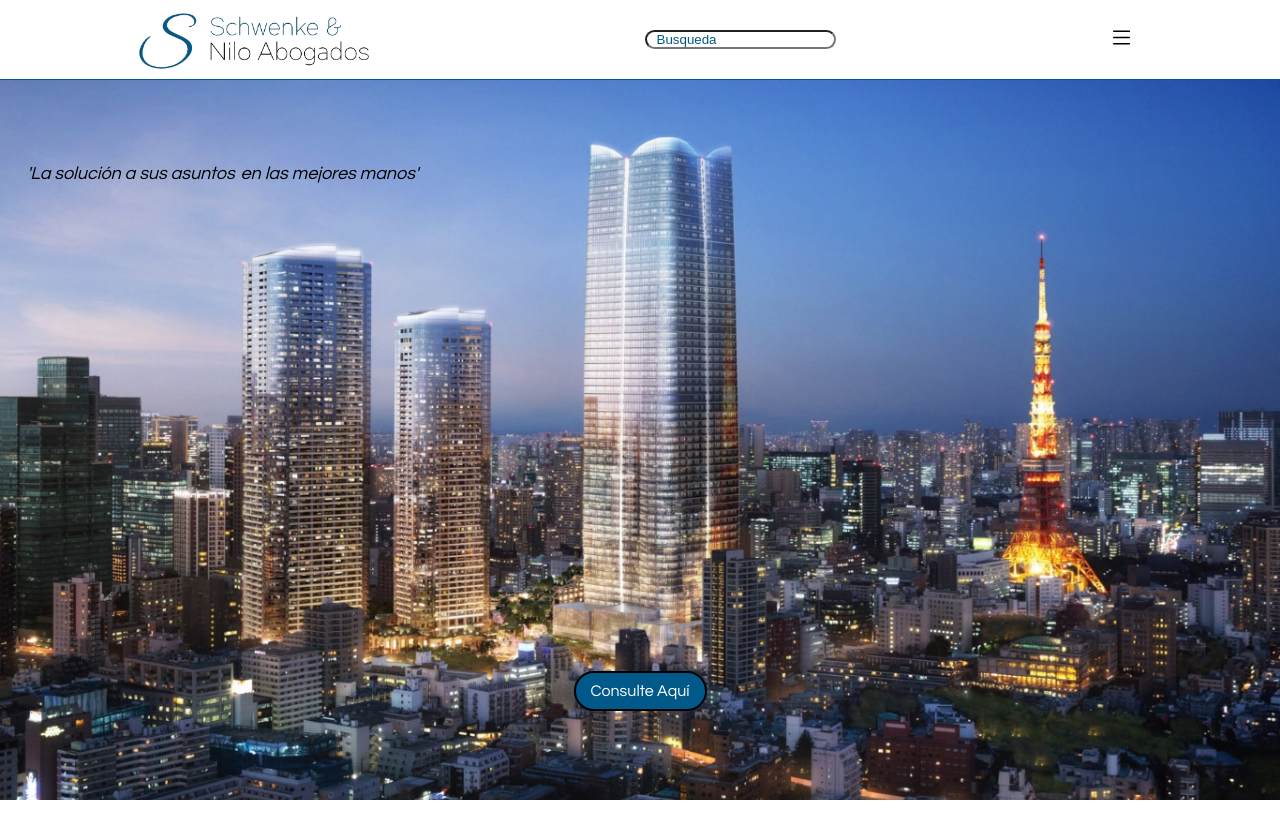
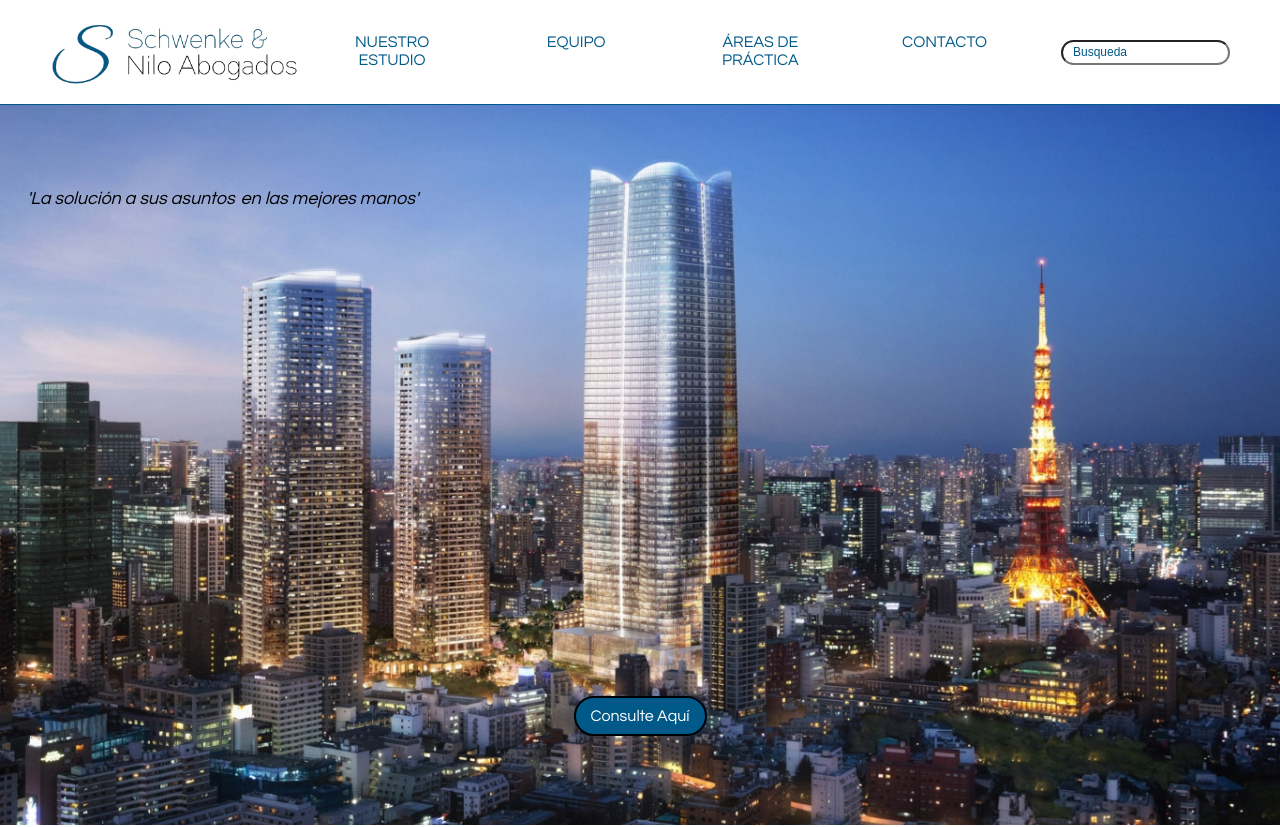
Before and after one commit to cristobalhiza/SyN-Abogados, a plain HTML site: page index.html in a window 1280 px wide. Shown: the top 827 px of the page. Drawn offline with Linux system fonts and the light colour scheme.

Commit message:
agrega barra menu vista desktop

```diff
--- a/index.html
+++ b/index.html
@@ -12,7 +12,7 @@
     <!-- BARRA DE NAVEGACIÓN -->
     <!-- LOGO  -->
     <header class="header">
-        <div class="logo">
+        <div class="logo-wrapper">
             <a title="SyN Abogados Inicio" href="./index.html" class="logo__link">
                 <img src="./img/logosyn.png" alt="Logo Schwenke y Nilo Abogados" class="logo__img">
             </a>
@@ -21,14 +21,17 @@
         <input type="checkbox" class="nav-toggle" id="toggle-nav">
         <nav class="nav">
             <ul class="main-menu">
-                <li class="main-menu__item"><a class="main-menu__link" href="./pages/nuestro-estudio.html">Nuestro Estudio</a></li>
+                <li class="main-menu__item"><a class="main-menu__link" href="./pages/nuestro-estudio.html">Nuestro
+                        Estudio</a></li>
                 <li class="main-menu__item"><a class="main-menu__link" href="./pages/equipo.html">Equipo</a></li>
-                <li class="main-menu__item"><a class="main-menu__link" href="./pages/areas.html">Áreas de Práctica</a></li>
+                <li class="main-menu__item"><a class="main-menu__link" href="./pages/areas.html">Áreas de Práctica</a>
+                </li>
                 <li class="main-menu__item"><a class="main-menu__link" href="./pages/contacto.html">Contacto</a></li>
             </ul>
         </nav>
-        <input type="search" placeholder="Busqueda" class="search-area">
-        <label for="toggle-nav" class="nav-toggle-label"><img src="./img/menu-icon.svg" alt="menu icon" class="menu-icon"></label>
+        <input type="search" placeholder="Busqueda" class="search-input">
+        <label for="toggle-nav" class="nav-toggle-label"><img src="./img/menu-icon.svg" alt="menu icon"
+                class="menu-icon"></label>
         <!-- BUSQUEDA Y MENU ICONO -->
 
 
@@ -59,7 +62,7 @@
                         mundial nos avalan, estamos asociados con importantes Estudios Jurídicos en más de 25 países en
                         América y Europa.</p>
                 </div>
-                <div class="about__img-container">
+                <div class="about__img-wrapper">
                     <img class="about__img" src="./img/nuestroestudio-m.jpg" alt="Oficina de Nuestro Estudio">
                 </div>
             </article>
@@ -78,7 +81,7 @@
         <h2 class="services-heading">Áreas de Práctica</h2>
         <section class="services">
             <article class="services-article">
-                <div class=" services-article__img-container">
+                <div class=" services-article__img-wrapper">
                     <img src="./img/services/derecho-ambiental-m1.jpg" alt="Imagen D° Ambiental"
                         class="services-article__img">
                 </div>
@@ -92,7 +95,7 @@
                 </div>
             </article>
             <article class="services-article">
-                <div class="services-article__img-container">
+                <div class="services-article__img-wrapper">
                     <img src="./img/services/derecho-telecom.jpg" alt="Imgagen D° Telecomunicaciones"
                         class="services-article__img">
                 </div>
@@ -106,7 +109,7 @@
                 </div>
             </article>
             <article class="services-article">
-                <div class="services-article__img-container">
+                <div class="services-article__img-wrapper">
                     <img src="./img/services/derecho-inmobiliario-y-urbanistico.jpg" alt="Imagen D° Inmobiliario"
                         class="services-article__img">
                 </div>
@@ -118,7 +121,7 @@
                 </div>
             </article>
             <article class="services-article services-article--mobile1">
-                <div class="services-article__img-container">
+                <div class="services-article__img-wrapper">
                     <img src="./img/services/corporativo-negocios.jpg" alt="Imagen D° Corporativo"
                         class="services-article__img">
                 </div>
@@ -132,7 +135,7 @@
                 </div>
             </article>
             <article class="services-article services-article--mobile2">
-                <div class="services-article__img-container">
+                <div class="services-article__img-wrapper">
                     <img src="./img/services/resolucion-conflictos.jpg" alt="Imgagen D° Telecomunicaciones"
                         class="services-article__img">
                 </div>
@@ -146,7 +149,7 @@
                 </div>
             </article>
             <article class="services-article services-article--mobile2">
-                <div class="services-article__img-container">
+                <div class="services-article__img-wrapper">
                     <img src="./img/services/tributario-m.png" alt="Imgagen D° tributario"
                         class="services-article__img">
                 </div>
@@ -177,7 +180,7 @@
         </section>
         <div class="footer-centro">
             <p class="footer-centro__text">© 2023 SyN Abogados </p> | <a href="diclaimer.html">Disclaimer</a> |
-                <a href="privacidadycookies.html">Políticas de Privacidad y Cookies</a>
+            <a href="privacidadycookies.html">Políticas de Privacidad y Cookies</a>
         </div>
         <div class="footer-mapa">
             <h4 class="footer__heading">Mapa del sitio</h4>
--- a/style.css
+++ b/style.css
@@ -34,26 +34,28 @@ ul li {
 
 /* HEADER */
 .header {
-    /* display: grid; */
-    /* grid-template-columns: 1fr 1fr 1fr;
-    grid-template-areas: "logo centro derecha"; */
+    /* display: grid;
+    grid-template-columns: 1fr 1fr 1fr;
+    grid-template-areas: "logo centro derecha";  */
     display: flex;
     border-bottom: var(--color-principal) solid 1px;
     justify-content: space-around;
     min-height: 10vh;
-    z-index: 1000;
     position: sticky;
+    z-index: 500;
     top: 0px;
     background-color: hsl(0, 0%, 100%, .9);
     width: 100%;
 }
 
 
-.logo {
-    grid-area: logo;
-    width: 30vw;
+.logo-wrapper {
+    /* grid-area: logo; */
     min-width: 150px;
-    max-width: 235px;
+    width: 40vw;
+    max-width: 250px;
+    height: 13vh;
+    margin-left: 5rem;
 }
 
 .logo__img {
@@ -62,28 +64,33 @@ ul li {
     height: 100%;
 }
 
-.search-area {
-    grid-area: derecha;
-    max-width: 20%;
+.search-input {
+    /* grid-area: derecha; */
     align-self: center;
-    justify-self: right;
     border-radius: 15px;
     padding-left: 1rem;
-    }
+    font-size: 1.2rem;
+    min-height: 2.5rem;
+    width: 30%;
+    max-width: 25rem;
+    height: 50%;
+    order: 3;
+}
 
 
 /* HEADER MENU */
 .menu-icon {
     width: 100%;
     object-fit: cover;
+    order: 2;
 }
 
 .nav {
     display: none;
     position: absolute;
-    top: 10vh;
+    top: 13vh;
     width: 100%;
-
+    z-index: 500;
 }
 
 .main-menu {
@@ -92,10 +99,10 @@ ul li {
     background-color: var(--color-principal);
     font-size: var(--size-texto);
     width: 100%;
+    position: absolute;
 }
 
 .main-menu__item {
-    color: var(--color-secundario);
     text-transform: uppercase;
     border: var(--color-secundario) solid 1px;
     width: 100%;
@@ -107,19 +114,21 @@ ul li {
     display: inline-block;
     width: 100%;
     height: 100%;
-    padding:2rem;
+    padding: 2rem;
     font-size: var(--size-texto);
 }
+
 .main-menu__link:hover {
     color: var(--color-principal);
     background-color: var(--color-secundario);
+    border: var(--color-principal) solid 2px;
 }
 
 .nav-toggle {
     display: none;
 }
 
-.nav-toggle:checked ~ .nav {
+.nav-toggle:checked~.nav {
     display: inline-block;
 }
 
@@ -171,7 +180,9 @@ ul li {
 }
 
 .hero__cta-wrapper {
+    position: relative;
     margin-bottom: 100px;
+
 }
 
 .hero__cta-link {
@@ -223,7 +234,7 @@ ul li {
     margin-bottom: 1.6rem;
 }
 
-.about__img-container {
+.about__img-wrapper {
     margin: 0 auto 25px auto;
     max-width: 500px;
     height: fit-content;
@@ -306,7 +317,7 @@ ul li {
     flex-grow: 1;
 }
 
-.services-article__img-container {
+.services-article__img-wrapper {
     display: flex;
     flex-direction: column;
     justify-content: center;
@@ -538,7 +549,7 @@ ul li {
         height: 402px;
     }
 
-    .about__img-container {
+    .about__img-wrapper {
         margin: 0 auto 0 0;
     }
 
@@ -592,7 +603,7 @@ ul li {
     }
 
     .about__text,
-    .about__img-container {
+    .about__img-wrapper {
         max-width: 72rem;
         width: 33vw;
         min-width: 50rem;
@@ -639,7 +650,8 @@ ul li {
                         [label-left]   "label label" auto    [label-right]
                         [textArea-left]"textArea textArea" auto[textArea-right]
                         [submit-left]	"submit submit" auto   [submit-right]
-                        / auto auto;        justify-items: center;
+                        / auto auto;
+        justify-items: center;
         align-items: start;
         column-gap: 1.6rem;
         border: var(--color-principal) solid 3px;
@@ -698,6 +710,8 @@ ul li {
 }
 
 @media (min-width: 1200px) {
+
+
     .services {
         grid-template-columns: repeat(3, 1fr);
         margin: 0 auto 50px;
@@ -710,4 +724,62 @@ ul li {
         display: block;
     }
 
+    .header {
+        color: #000000;
+        display: flex;
+        justify-content: center;
+    }
+
+    .nav {
+        position: relative;
+        top: 0;
+        background-color: white;
+        color: var(--color-principal);
+        display: inline-block;
+    }
+
+    .logo {
+        margin-left: 5rem;
+    }
+
+    .search-input {
+        display: inline-block;
+        width: 250px;
+        height: 50%;
+        align-self: center;
+        justify-self: flex-start;
+        margin-right: 5rem;
+
+    }
+
+    .main-menu {
+        width: 100%;
+        height: 100%;
+        display: flex;
+        align-items: center;
+        justify-content: center;
+        top: 0;
+        background-color: white;
+        margin: 0 auto;
+    }
+
+    .menu-icon {
+        display: none;
+    }
+
+    .main-menu__link {
+        padding-top: 3.2rem;
+    }
+
+    .main-menu__item {
+        display: flex;
+        align-items: center;
+    }
 }
+
+.main-menu__link:visited,
+.main-menu__link:link {
+    color: inherit;
+}
+}
+}
```
